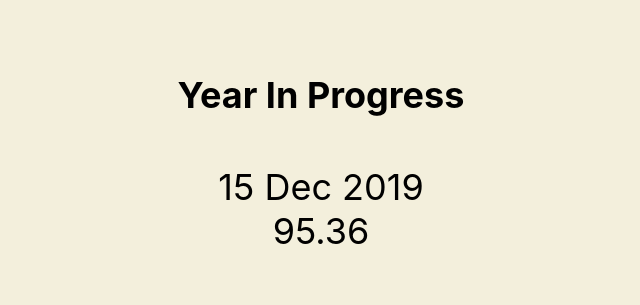
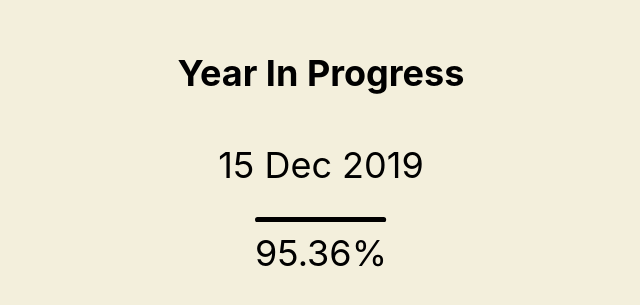
Before and after one commit to GowthamSiddarth/year-in-progress, a React (Create React App) app: page / in a window 1280 px wide. Shown: the part 261-566 px from the top of the page, without its empty margins (319-959 px from the left). Built offline with nearby package versions, Linux system fonts and the light colour scheme.

Commit message:
Render Line progress bar

```diff
--- a/src/App.js
+++ b/src/App.js
@@ -1,5 +1,6 @@
 import React, { Component } from 'react';
 import moment from "moment";
+import { Line } from "rc-progress";
 import './App.css';
 
 class App extends Component {
@@ -8,7 +9,7 @@ class App extends Component {
     super();
 
     this.state = {
-      percentage: NaN,
+      percentage: undefined,
       day: new Date().toLocaleString()
     };
 
@@ -35,7 +36,8 @@ class App extends Component {
             {moment(this.state.day).format('DD MMM YYYY')}
           </div>
           <div className="progress">
-            {this.state.percentage ? this.state.percentage : ""}
+            <Line percent={this.state.percentage ? this.state.percentage : 0} strokeWidth="4" strokeColor="#000000" />
+            {this.state.percentage ? this.state.percentage + "%" : ""}
           </div>
         </header>
       </div>
```
